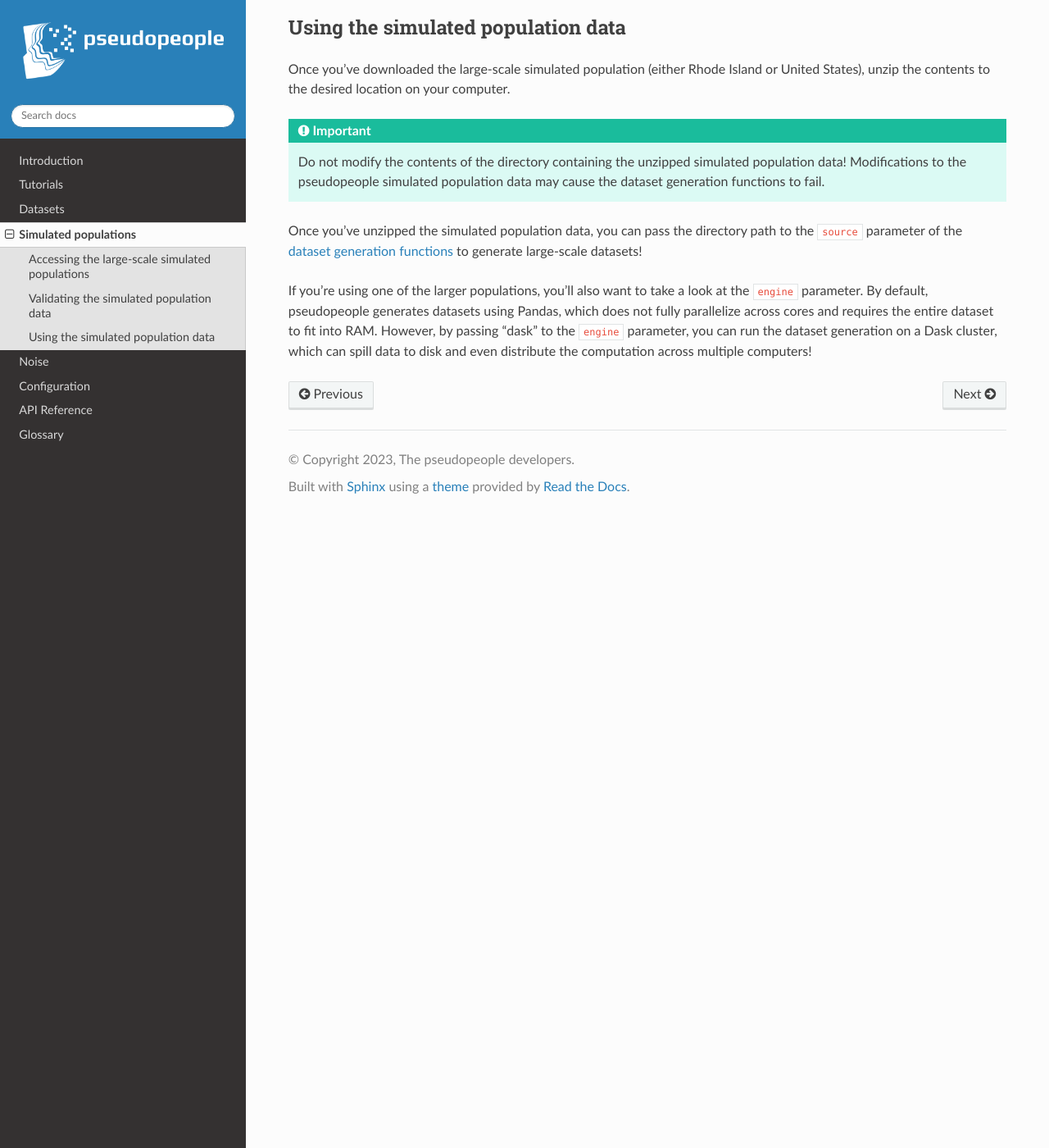
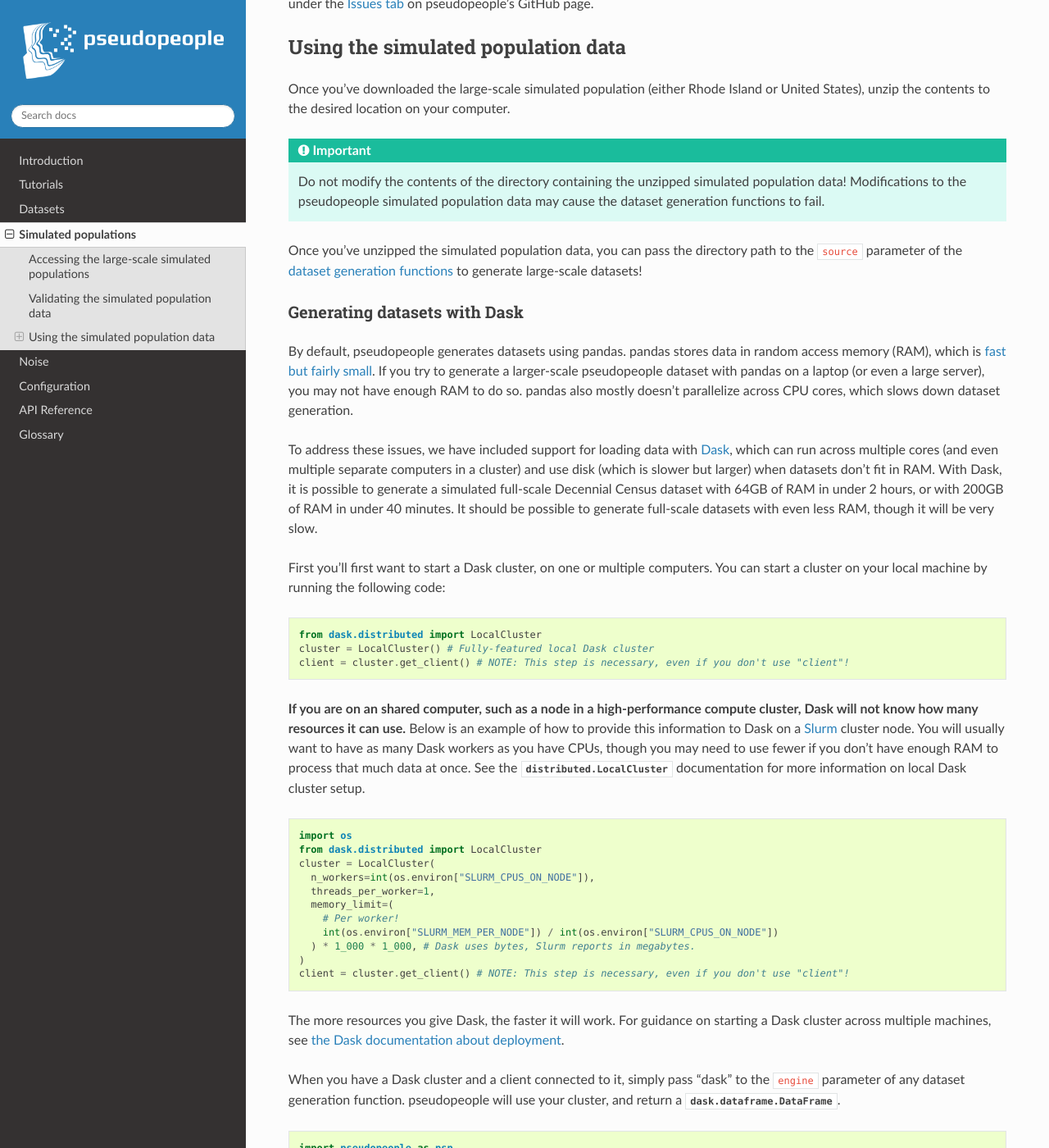
Before and after one commit to ihmeuw/pseudopeople, a Sphinx documentation site: the page built from docs/source/simulated_populations/index.rst, in a window 1280 px wide and 1400 px high, scrolled down 2141 px. Shown: the whole window at 82% size. Built offline with Sphinx 7.4.7 and the Read the Docs theme 2.0.0, drawn with Linux system fonts in a browser that asks for light colours; the version number could not be read and is left out; some of the changed text lies outside the part shown.

Commit message:
Document Dask-distributed noising (#412)
Co-authored-by: Abraham Flaxman <abie@alum.mit.edu>

```diff
--- a/docs/source/conf.py
+++ b/docs/source/conf.py
@@ -200,6 +200,7 @@
     "python": ("https://docs.python.org/3.8", None),
     "pandas": ("https://pandas.pydata.org/pandas-docs/stable/", None),
     "dask": ("https://docs.dask.org/en/stable/", None),
+    "distributed": ("https://distributed.dask.org/en/stable/", None),
     "tables": ("https://www.pytables.org/", None),
     "numpy": ("https://numpy.org/doc/stable/", None),
     "networkx": ("https://networkx.org/documentation/stable/", None),
--- a/docs/source/simulated_populations/index.rst
+++ b/docs/source/simulated_populations/index.rst
@@ -138,10 +138,108 @@
 path to the :code:`source` parameter of the :ref:`dataset generation functions
 <dataset_generation_functions>` to generate large-scale datasets!
 
-If you're using one of the larger populations, you'll also want to take a look at the
-:code:`engine` parameter.
-By default, pseudopeople generates datasets using Pandas, which does not fully parallelize
-across cores and requires the entire dataset to fit into RAM.
-However, by passing "dask" to the :code:`engine` parameter, you can run the dataset
-generation on a Dask cluster, which can spill data to disk and even distribute
-the computation across multiple computers!
+Generating datasets with Dask
+"""""""""""""""""""""""""""""
+
+By default, pseudopeople generates datasets using pandas.
+pandas stores data in random access memory (RAM),
+which is `fast but fairly small <https://en.wikipedia.org/wiki/Memory_hierarchy>`_.
+If you try to generate a larger-scale pseudopeople dataset with pandas
+on a laptop (or even a large server), you may not have enough RAM to do so.
+pandas also mostly doesn't parallelize across CPU cores,
+which slows down dataset generation.
+
+To address these issues, we have included support for loading data with `Dask <https://www.dask.org/>`_,
+which can run across multiple cores (and even multiple separate computers in a cluster)
+and use disk (which is slower but larger) when datasets don't fit in RAM.
+With Dask, it is possible to generate a simulated full-scale Decennial Census dataset with
+64GB of RAM in under 2 hours, or with 200GB of RAM in under 40 minutes.
+It should be possible to generate full-scale datasets with even less RAM,
+though it will be very slow.
+
+First you'll first want to start a Dask cluster, on one or multiple computers.
+You can start a cluster on your local machine by running the following code:
+
+.. code-block:: python
+
+  from dask.distributed import LocalCluster
+  cluster = LocalCluster() # Fully-featured local Dask cluster
+  client = cluster.get_client() # NOTE: This step is necessary, even if you don't use "client"!
+
+**If you are on an shared computer, such as a node in a high-performance compute cluster,
+Dask will not know how many resources it can use.**
+Below is an example of how to provide this information to Dask on a `Slurm <https://slurm.schedmd.com/>`_ cluster node.
+You will usually want to have as many Dask workers as you have CPUs,
+though you may need to use fewer if you don't have enough RAM to process
+that much data at once.
+See the :class:`distributed.LocalCluster` documentation for more information
+on local Dask cluster setup.
+
+.. code-block:: python
+
+  import os
+  from dask.distributed import LocalCluster
+  cluster = LocalCluster(
+    n_workers=int(os.environ["SLURM_CPUS_ON_NODE"]),
+    threads_per_worker=1,
+    memory_limit=(
+      # Per worker!
+      int(os.environ["SLURM_MEM_PER_NODE"]) / int(os.environ["SLURM_CPUS_ON_NODE"])
+    ) * 1_000 * 1_000, # Dask uses bytes, Slurm reports in megabytes.
+  )
+  client = cluster.get_client() # NOTE: This step is necessary, even if you don't use "client"!
+
+The more resources you give Dask, the faster it will work.
+For guidance on starting a Dask cluster across multiple machines, see `the Dask documentation
+about deployment <https://docs.dask.org/en/stable/deploying.html>`_.
+
+When you have a Dask cluster and a client connected to it,
+simply pass "dask" to the :code:`engine` parameter of any dataset generation function.
+pseudopeople will use your cluster, and return a :class:`dask.dataframe.DataFrame`.
+
+.. code-block:: python
+
+  import pseudopeople as psp
+  df = psp.generate_decennial_census(
+    source="<directory path of unzipped simulated population>",
+    engine="dask",
+  )
+
+Working with Dask DataFrames is a bit different than working with pandas DataFrames,
+though their APIs are similar.
+The biggest difference you will notice is that Dask DataFrames are *lazy*: they don't
+actually perform any computation until they have to.
+If you want to save your generated dataset to CSV, it isn't until you
+call :code:`to_csv` that the dataset gets generated.
+
+.. code-block:: python
+
+  df.to_csv("/your/directory/for/csv/files")
+
+Many operations in Dask work the same way they do in pandas.
+For example, filtering a DataFrame looks like this:
+
+.. code-block:: python
+
+  people_named_jeff = df[df.first_name == "Jeff"]
+
+Note that :code:`people_named_jeff` is *also* a Dask DataFrame, so nothing has
+actually happened yet.
+It is only when you do something like saving it to a file that it gets computed.
+
+.. code-block:: python
+
+  people_named_jeff.to_csv("/your/directory/for/csv/files")
+
+If you need to do more complicated operations that are hard to do using Dask,
+you can convert any Dask DataFrame into a pandas DataFrame by calling :code:`df.compute()`.
+**Do not do this for very large DataFrames** -- this will attempt to load them into RAM
+and crash if you don't have enough.
+In our case, maybe there are few enough people named Jeff that we can call:
+
+.. code-block:: python
+
+  people_named_jeff_pandas = people_named_jeff.compute()
+
+From then on, we can manipulate :code:`people_named_jeff_pandas` like any other pandas
+DataFrame.
```
